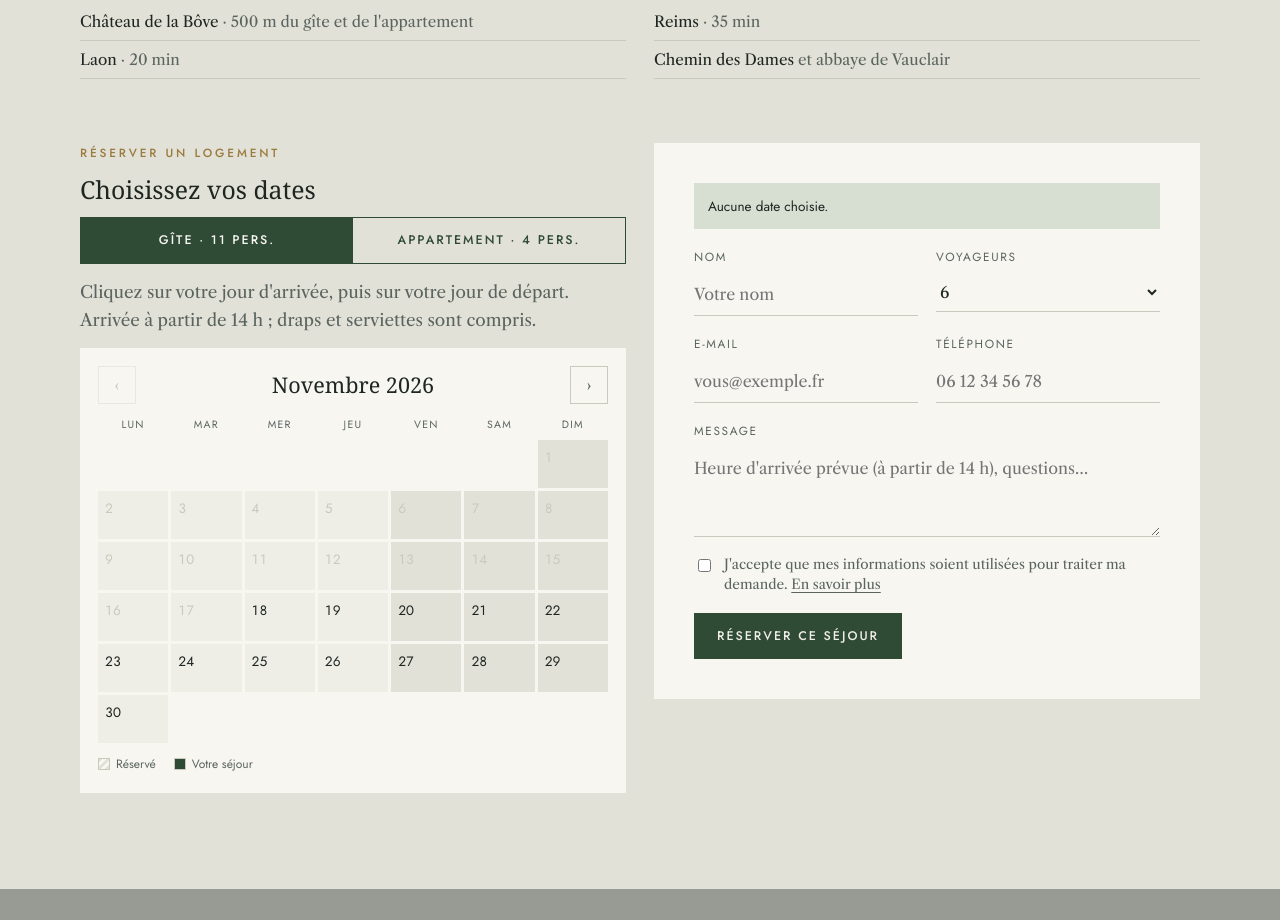
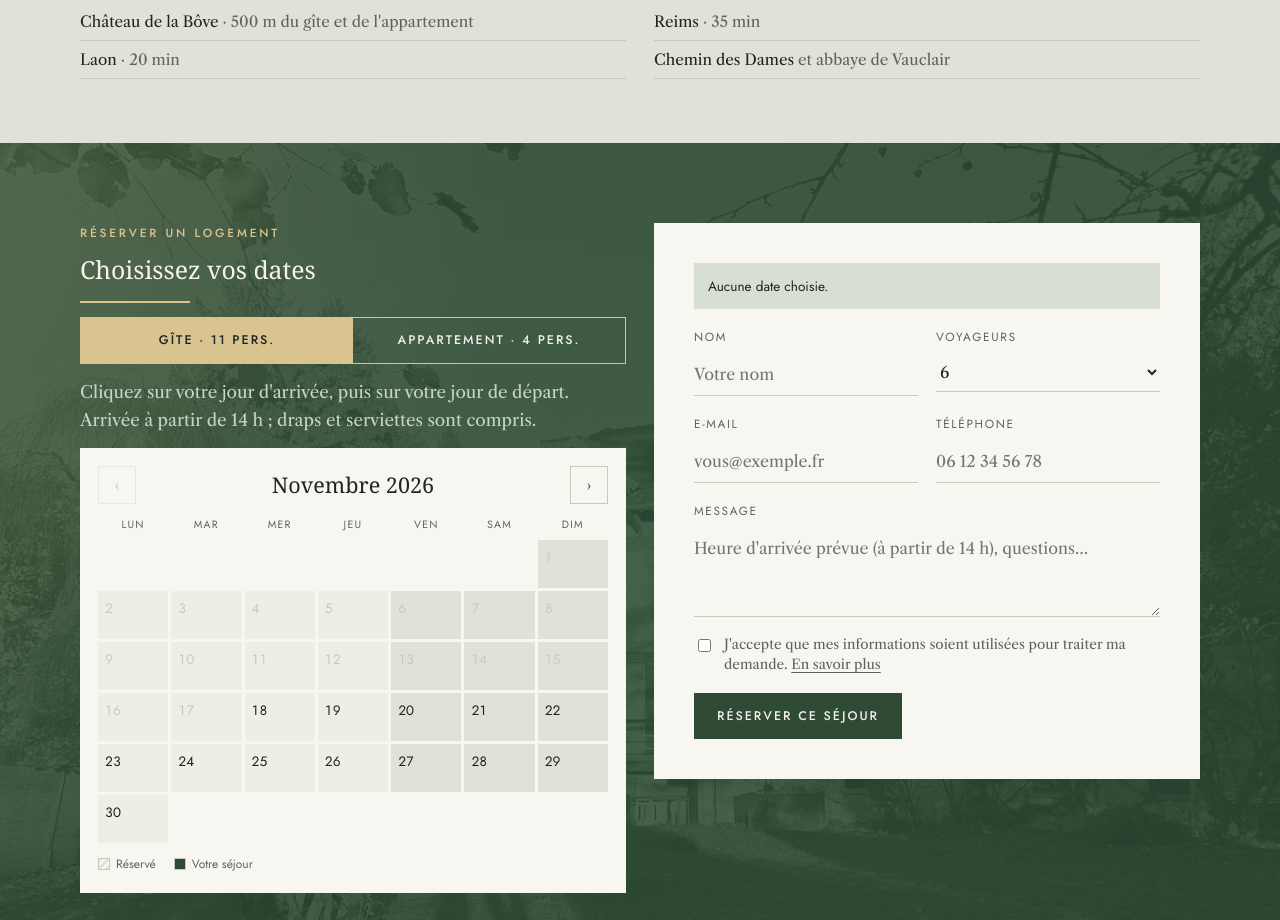
Before and after one commit to auriondbg-star/Chateau-bove, a plain HTML site: page index.html in a window 1280 px wide. Shown: the part 8356-9276 px from the top of the page. Drawn offline with nearby package versions, Linux system fonts and the light colour scheme; no server answers; a web font is replaced by a local one.

Commit message:
Bloc « Réserver un logement » en vert, comme la partie Réservation
- Fond vert pleine largeur, photo du jardin du gîte en transparence, halo doré mouvant.
- Titre souligné d'un trait doré, onglets Gîte / Appartement en doré.
- Correction : le zoom d'apparition des photos ne fait plus déborder la page sur le côté.

Co-Authored-By: Claude Opus 5.5 <noreply@anthropic.com>
Claude-Session: https://claude.ai/code/session_01PKTBXNqrHxRrWMEkr9xnrB

```diff
--- a/index.html
+++ b/index.html
@@ -82,7 +82,7 @@ html{scroll-behavior:smooth}
 .mo .hero .btn{animation:rise 1.1s 1.15s cubic-bezier(.2,.7,.2,1) both}
 .mo .rv{opacity:0;transform:translateY(30px);transition:opacity .9s cubic-bezier(.2,.7,.2,1) var(--d,0s),transform 1.1s cubic-bezier(.2,.7,.2,1) var(--d,0s)}
 .mo .rv.in{opacity:1;transform:none}
-.mo .rvi{clip-path:inset(14% 6% 14% 6%);transition:clip-path 1.3s cubic-bezier(.65,0,.15,1) var(--d,0s)}
+.mo .rvi{overflow:hidden;clip-path:inset(14% 6% 14% 6%);transition:clip-path 1.3s cubic-bezier(.65,0,.15,1) var(--d,0s)}
 .mo .rvi img{transform:scale(1.18);transition:transform 1.8s cubic-bezier(.2,.7,.2,1) var(--d,0s)}
 .mo .rvi.in{clip-path:inset(0 0 0 0)}
 .mo .rvi.in img{transform:scale(1)}
@@ -528,6 +528,23 @@ td.num{font-variant-numeric:tabular-nums;white-space:nowrap}
 .near li{padding:6px 0;break-inside:avoid;border-bottom:1px solid var(--line)}
 .near b{font-weight:400;color:var(--ink)}
 .gite-book{margin-top:64px;display:grid;grid-template-columns:1fr 1fr;gap:28px;align-items:start}
+/* bloc « Réserver un logement » en vert, comme la partie Réservation : photo du gîte en transparence et halo doré */
+#logements{overflow-x:clip}
+.gite-book{position:relative;isolation:isolate;padding-block:80px;color:#EEF0E8}
+.gite-book::before,.gite-book::after{content:"";position:absolute;top:0;bottom:0;left:50%;width:100vw;margin-left:-50vw;pointer-events:none}
+.gite-book::before{z-index:-2;background:radial-gradient(circle at 20% 20%,rgba(217,195,142,.24),rgba(217,195,142,0) 40%) 0 0/180% 180% no-repeat,var(--buis)}
+.gite-book::after{z-index:-1;background:url(gite-14.jpg) center 60%/cover no-repeat;opacity:.14;mix-blend-mode:luminosity}
+.mo .gite-book::before{animation:halo2 20s ease-in-out infinite alternate}
+@keyframes halo2{0%{background-position:0 0,0 0}50%{background-position:100% 60%,0 0}100%{background-position:40% 100%,0 0}}
+.gite-book .eyebrow{color:#D9C38E}
+.gite-book h3{color:#F4F3EC}
+.gite-book h3::after{content:"";display:block;width:110px;height:2px;margin-top:18px;background:#D9C38E}
+.gite-book .gb-intro{color:#C9D3C6}
+.gite-book .seg{border-color:#D9C38E}
+.gite-book .seg label{color:#EEF0E8}
+.gite-book .seg label:has(input:checked){background:#D9C38E;color:var(--ink)}
+.gite-book .seg-ind{background:#D9C38E}
+.mo .gite-book .seg.anim label:has(input:checked){background:transparent;color:var(--ink)}
 .gite-book>*{min-width:0}
 .gite-book form{grid-template-columns:1fr 1fr}
 .stay{grid-column:1/-1;font-family:var(--sans);font-size:.85rem;padding:12px 14px;background:var(--buis-soft);color:var(--ink)}
@@ -835,7 +852,7 @@ footer .mark{color:var(--ink);font-size:1.6rem}
           <label><input type="radio" name="prop" value="gite" checked>Gîte · 11 pers.</label>
           <label><input type="radio" name="prop" value="appart">Appartement · 4 pers.</label>
         </div>
-        <p style="color:var(--muted)">Cliquez sur votre jour d'arrivée, puis sur votre jour de départ. Arrivée à partir de 14 h ; draps et serviettes sont compris.</p>
+        <p class="gb-intro">Cliquez sur votre jour d'arrivée, puis sur votre jour de départ. Arrivée à partir de 14 h ; draps et serviettes sont compris.</p>
         <div class="cal" id="g-cal" aria-label="Disponibilités du logement"></div>
       </div>
       <div>
```
